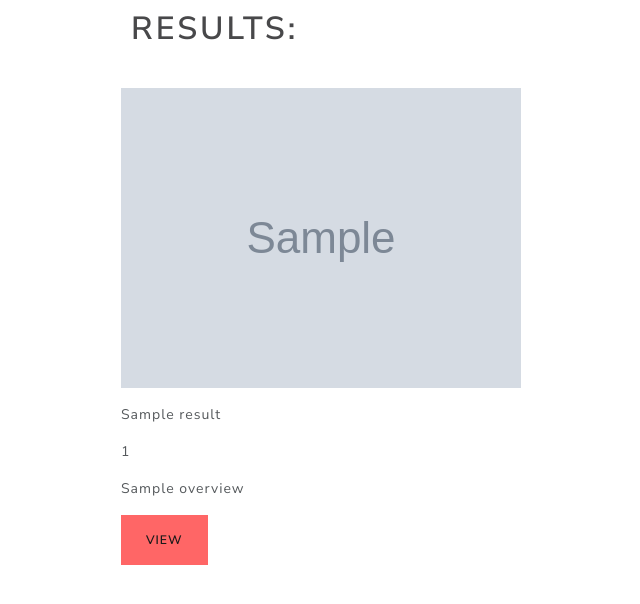
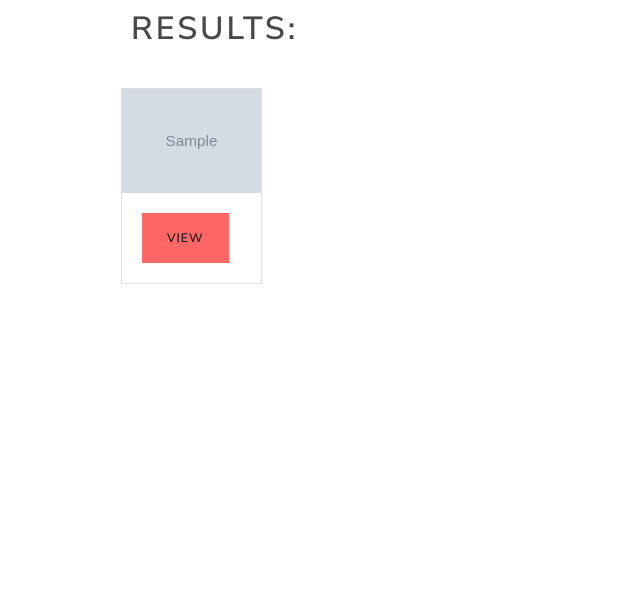
Before and after one commit to AlexYaneva/t-minus-showtime, a Flask app: template app/templates/results.html in a window 1280 px wide. Shown: the part 89-693 px from the top of the page, without its empty margins (22-662 px from the left). Run offline with Flask 2, Linux system fonts and the light colour scheme; the template is opened without the code that fills it: most values are stand-ins (such as "Sample title", 1, 10 or a date in 2020); grey boxes marked "Sample" are stand-in pictures; some libraries are stand-ins or nearby versions.

Commit message:
updated templates to show less info

```diff
--- a/app/api.py
+++ b/app/api.py
@@ -32,7 +32,7 @@ class TMDB:
         if obj.poster_path:
             obj.poster_path = f"{obj.IMAGES_URL}{obj.poster_path}"
         if obj.backdrop_path:
-            obj.backdrop_path = f"{obj.IMAGES_URL}{obj.poster_path}"
+            obj.backdrop_path = f"{obj.BACKDROPS_URL}{obj.backdrop_path}"
         return obj
 
     def _process_multiple_items(self, response):
--- a/app/templates/index.html
+++ b/app/templates/index.html
@@ -3,11 +3,12 @@
 
 {% block content %}
 
-	    <div class="jumbotron" text-align="left">
+<div class="jumbotron" text-align="center">
 	<h1 class="display-3">Track the shows you love</h1>
 	<p class="lead">Bla bla bla bla bla bla bla bla bla bla bla and some more bla. </p>
 	<hr class="my-4">
-	        <p>T-minus Showtime helps you keep track of release dates - just add your favourite films and series to your dashboard and get notified for new releases, where to watch them and much more.</p>
+	<p>T-minus Showtime bla bla bla bla bla bla bla bla bla bla bla bla bla bla bla bla bla bla bla bla bla bla bla bla
+		bla bla bla bla bla bla</p>
 	<a class="btn btn-secondary my-2 my-sm-0" role='button' href="{{ url_for('films') }}">Find films</a>
 	<a class="btn btn-secondary my-2 my-sm-0" role='button' href="{{ url_for('tvseries') }}">Find series</a>
 </div>
--- a/app/templates/results.html
+++ b/app/templates/results.html
@@ -3,20 +3,19 @@
 {% block content %}
 
 <h1>Results:</h1><br>
-<p>
+
+<div class='row'>
 	{% for i in results %}
-	<img src='{{ i.poster_path }}' class='poster'>
-	{% if i.title %}
-<p>{{ i.title }}</p>
-{% else %}
-<p>{{ i.name }}</p>
-{% endif %}
-<p>{{ i.id }}</p>
-<p>{{ i.overview }}</p>
-<a class="btn btn-secondary my-2 my-sm-0" role='button'
-	href="{{ url_for('viewitem', item_id=i.id, title=i.title) }}">View</a>
-{% endfor %}
-</p>
-
+	<div class='col-sm-2'>
+		<div class='card'>
+			<img src='{{ i.poster_path }}' class='card-img-top'>
+			<div class='card-body'>
+				<a class="btn btn-secondary my-2 my-sm-0" role='button'
+					href="{{ url_for('viewitem', item_id=i.id, title=i.title) }}">View</a>
+			</div>
+		</div>
+	</div>
+	{% endfor %}
+</div>
 
 {% endblock %}
```
Also changed, not shown: app/templates/films.html (+6 -5 lines), app/templates/tvseries.html (+8 -5 lines), app/templates/viewitem.html (+11 -5 lines). Lines whose indentation alone changed are shown as unchanged.
